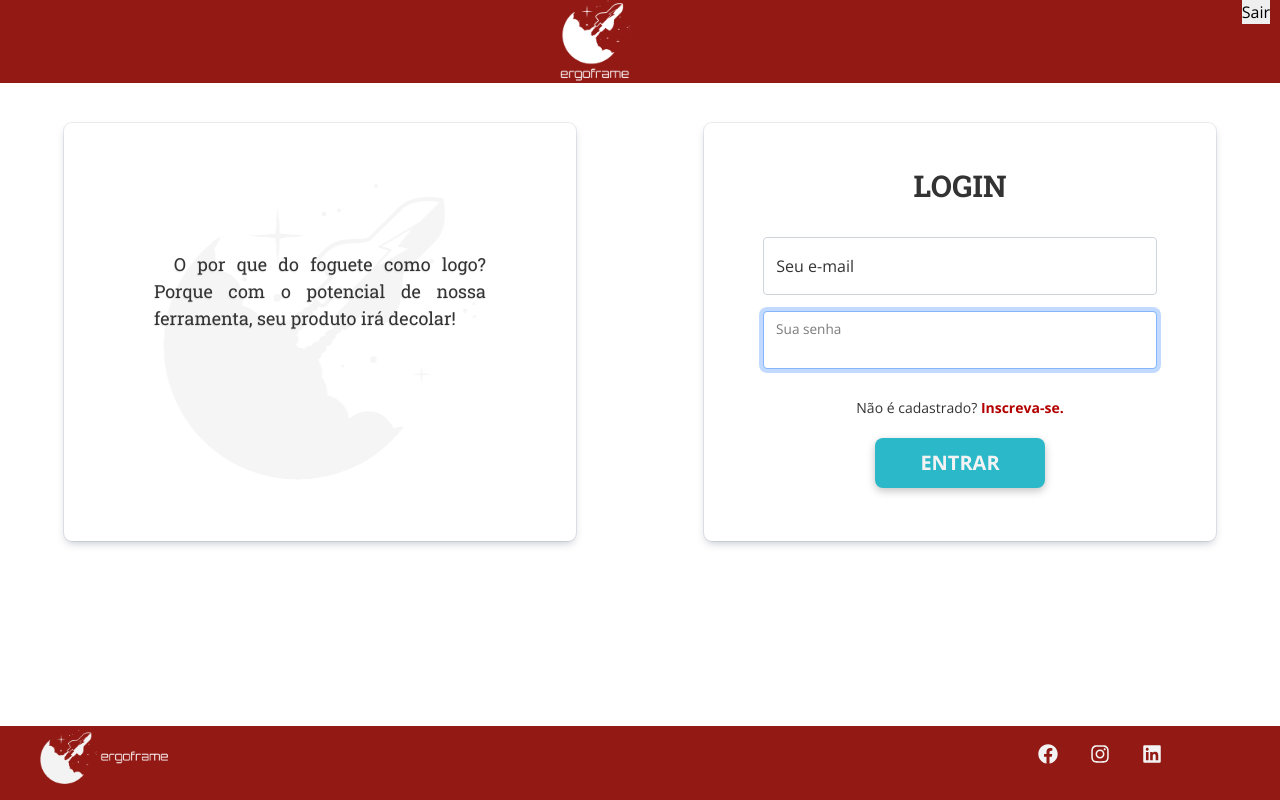
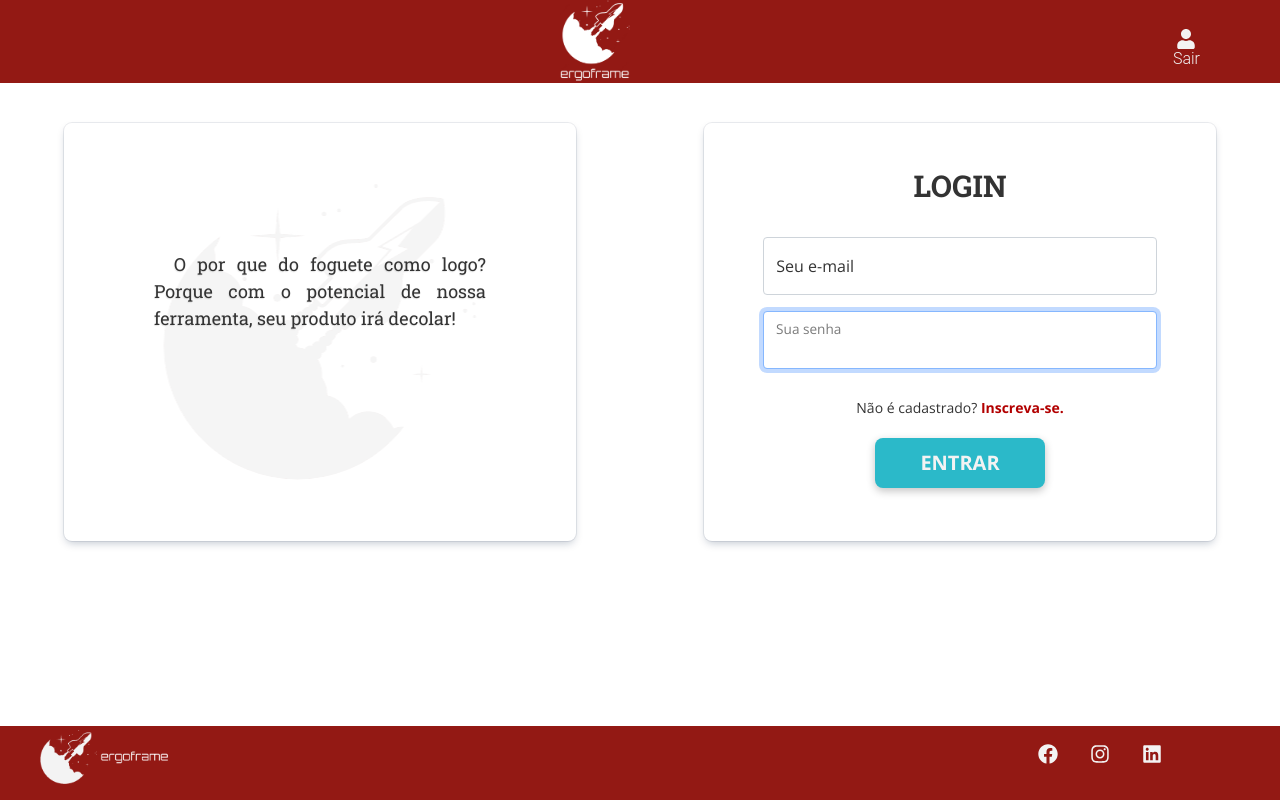
Before and after one commit to murillotlopes/refactory-dsm-ergolist, a React (Create React App) app in the folder front-end/: page / in a window 1280 px wide. Built offline with nearby package versions, Linux system fonts and the light colour scheme.

Commit message:
usericon

```diff
--- a/front-end/src/components/Header/index.jsx
+++ b/front-end/src/components/Header/index.jsx
@@ -2,10 +2,9 @@ import { Link } from "react-router-dom"
 import { ContainerHeader } from "./style"
 import Logo from "../../assets/images/logo.png"
 import { useAuth } from "../../providers/AuthContext"
+import UserIcon from "../UserIcon/index"
 
 const Header = () => {
-
-    const { signOut } = useAuth()
 
     return (
         <ContainerHeader>
@@ -13,7 +12,7 @@ const Header = () => {
                 <Link to='/'><img src={Logo} alt="logo" /></Link>
             </div>
             <div>
-                <button onClick={() => signOut()}>Sair</button>
+                <UserIcon></UserIcon>
             </div>
         </ContainerHeader>
     )
--- /dev/null
+++ b/front-end/src/components/UserIcon/index.jsx
@@ -0,0 +1,21 @@
+import { UserIconStyle } from "./style"
+import { useAuth } from "../../providers/AuthContext"
+import { FaUser } from "react-icons/fa"
+
+const UserIcon = () => {
+
+    const { signOut } = useAuth()
+
+    return (
+        <UserIconStyle>
+            <div onClick={() => signOut()}>
+                <FaUser  size="20px"></FaUser>
+                <div>
+                    <p>Sair</p>
+                </div>
+            </div>
+        </UserIconStyle>
+    )
+}
+
+export default UserIcon
--- /dev/null
+++ b/front-end/src/components/UserIcon/style.js
@@ -0,0 +1,27 @@
+import styled from "styled-components";
+
+
+export const UserIconStyle = styled.header`
+    display: inline-block;
+
+    cursor: pointer;
+
+    svg {
+        cursor: pointer;
+        position: relative;
+
+        top: 25px;
+        right: 15px;
+
+        color: var(--white);
+    }
+
+    p {
+        text-align: center;
+
+        margin: 22.5px 50px 20px 0;
+
+        font-family: "Roboto Light", serif;
+        color: var(--white);
+    }
+`
```
Also changed, not shown: front-end/src/components/Header/style.js (line endings or trailing spaces), 1 other file (tests, documents, lock files or other folders).
